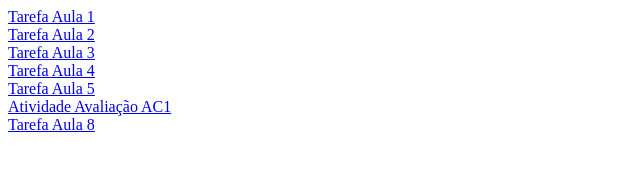
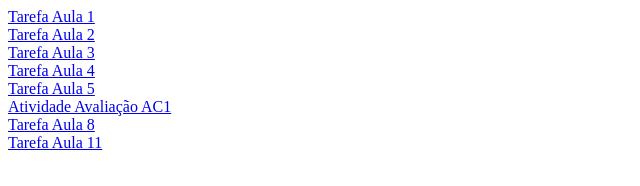
Before and after one commit to GiGomieri05/WebDesign, a plain HTML site: page index.html in a window 1280 px wide. Shown: the whole page, without its empty margins (0-640 px from the left). Drawn offline with Linux system fonts and the light colour scheme.

Commit message:
esqueci de botar o link garaikkkkkkj

```diff
--- a/index.html
+++ b/index.html
@@ -13,5 +13,6 @@
     <a href="Aula5/index.html">Tarefa Aula 5</a><br>
     <a href="Aula6-AC1/index.html">Atividade Avaliação AC1</a><br>
     <a href="Aula8/index.html">Tarefa Aula 8</a><br>
+    <a href="Aula11/index.html">Tarefa Aula 11</a><br>
 </body>
 </html>
```
